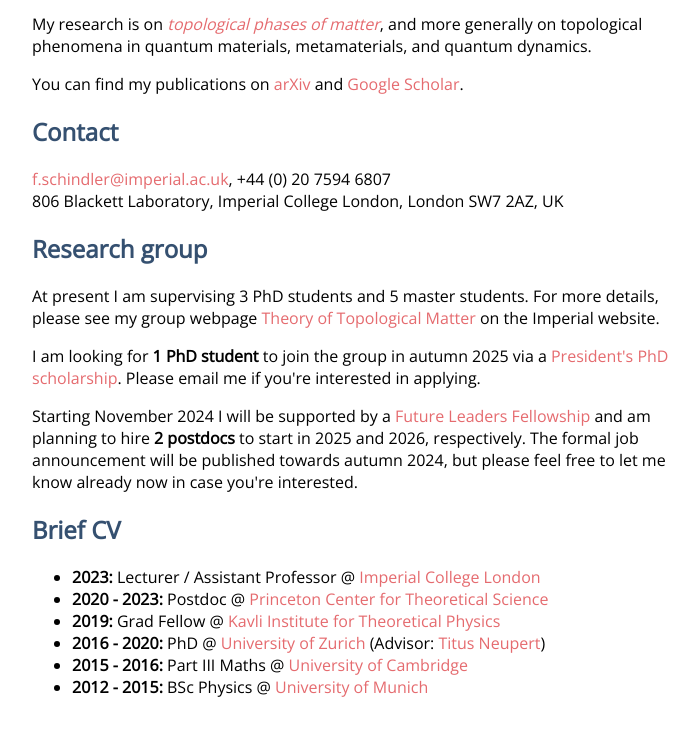
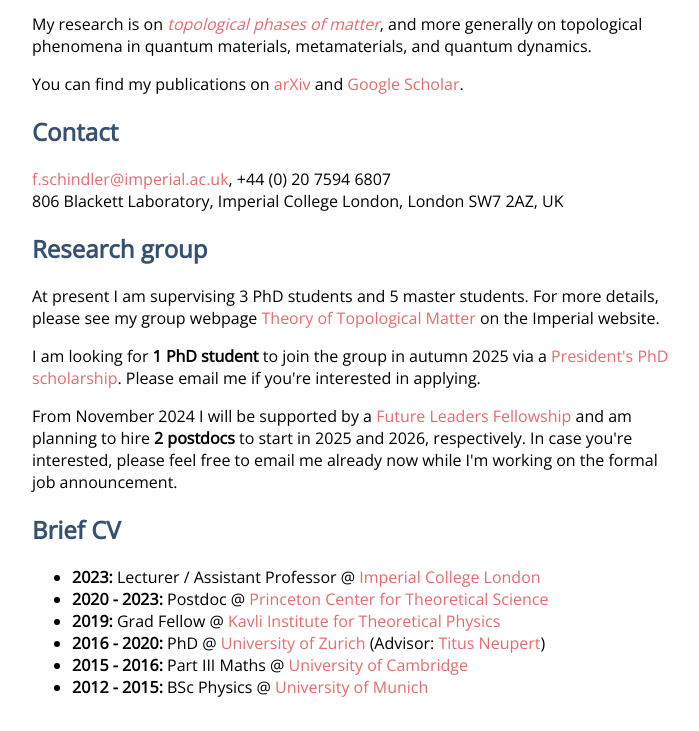
Before and after one commit to frankschindler/frankschindler.github.io, a plain HTML site: page index.html in a window 1280 px wide. Shown: the part 324-1055 px from the top of the page, without its empty margins (288-987 px from the left). Drawn offline with nearby package versions, Linux system fonts and the light colour scheme.

Commit message:
Update index.html

```diff
--- a/index.html
+++ b/index.html
@@ -57,7 +57,7 @@
 	</p>
 
 	<p>
-		Starting November 2024 I will be supported by a <a href="https://www.ukri.org/news/68-new-future-leaders-fellows-awarded-104-million-in-the-eighth-round/">Future Leaders Fellowship</a> and am planning to hire <b>2 postdocs</b> to start in 2025 and 2026, respectively. The formal job announcement will be published towards autumn 2024, but please feel free to let me know already now in case you're interested.
+		From November 2024 I will be supported by a <a href="https://www.ukri.org/news/68-new-future-leaders-fellows-awarded-104-million-in-the-eighth-round/">Future Leaders Fellowship</a> and am planning to hire <b>2 postdocs</b> to start in 2025 and 2026, respectively. In case you're interested, please feel free to email me already now while I'm working on the formal job announcement.
 	</p>
 
 </div>
```
